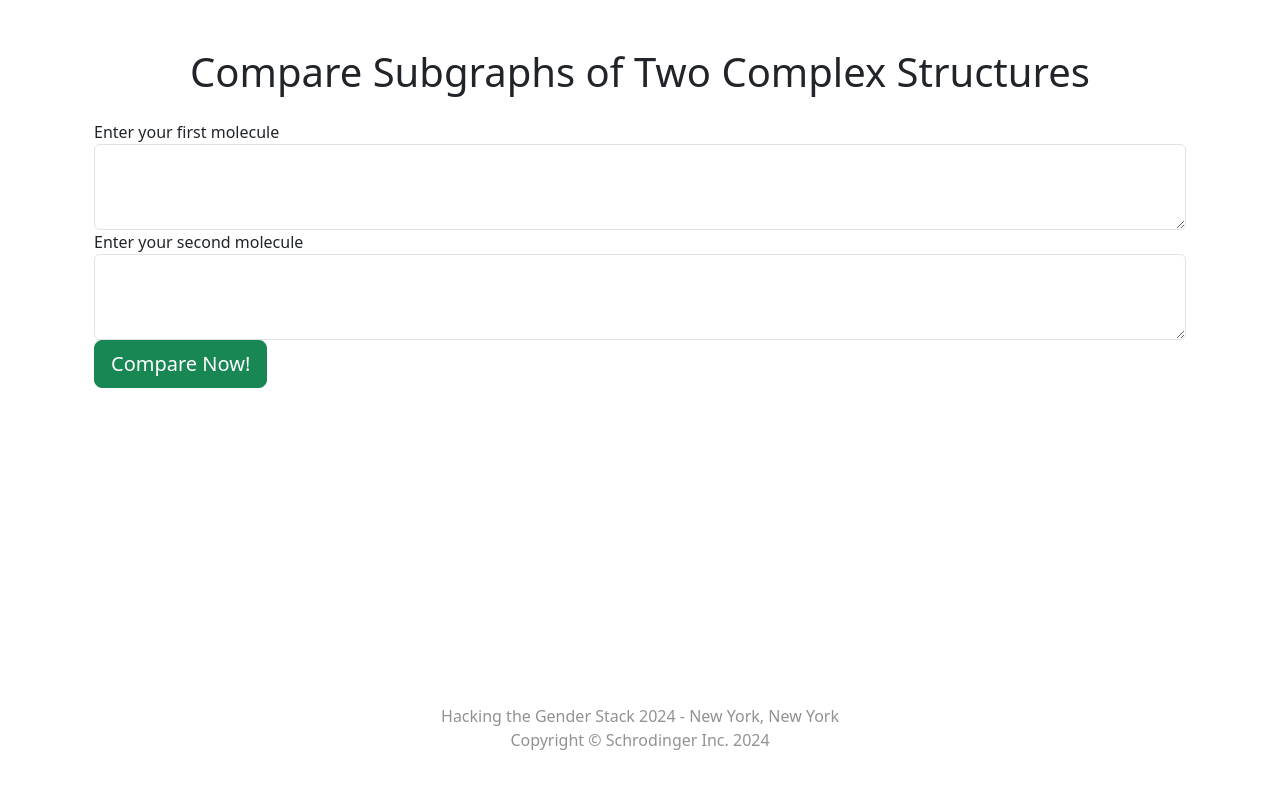
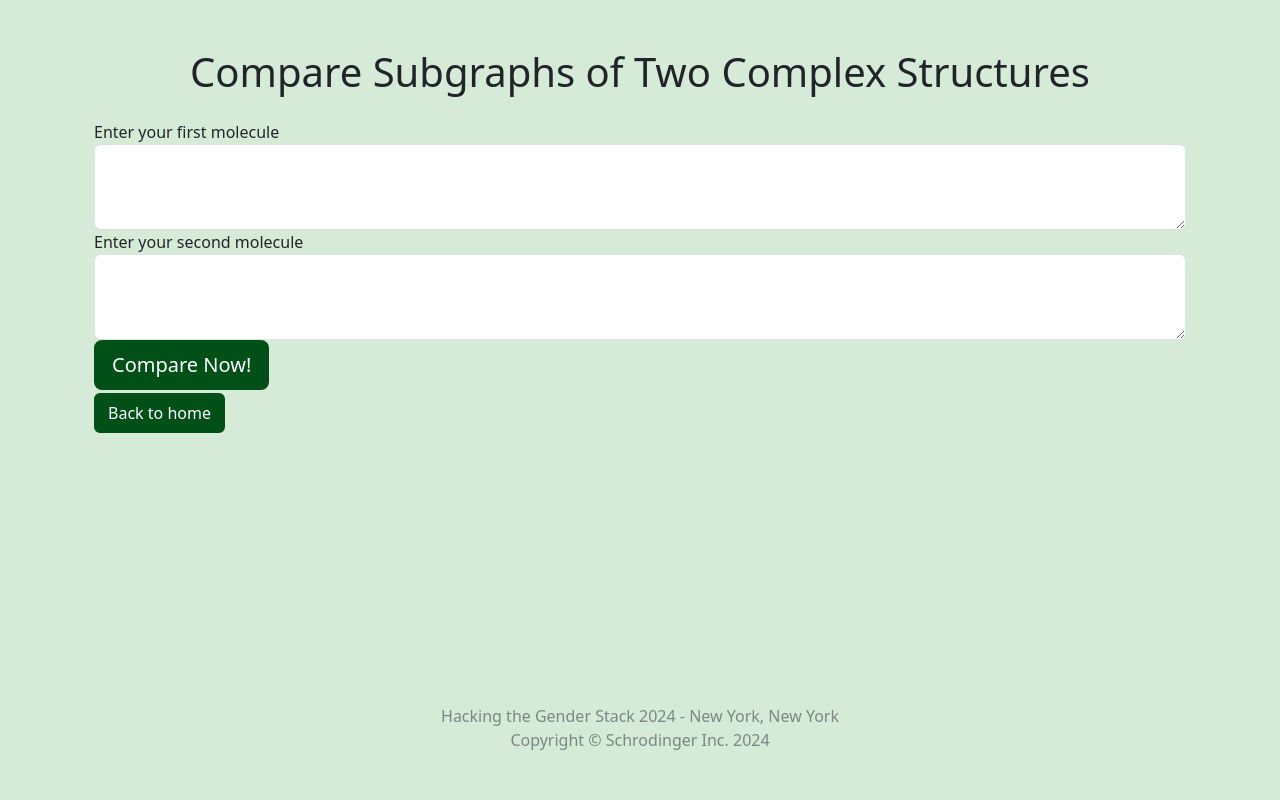
Before and after one commit to ctaphal/Relevant-Substructures, a Django app: page /collectDataTwo/ in a window 1280 px wide. Run offline with Django 4.2, Linux system fonts and the light colour scheme.

Commit message:
styling on twoMolecules pages

```diff
--- a/projectApp/templates/projectApp/twoMolecule.html
+++ b/projectApp/templates/projectApp/twoMolecule.html
@@ -1,5 +1,21 @@
 {% extends 'shared/base.html' %}
 {% block content %}
+<style>
+  body {
+    background-color: #d5ebd8;
+  }
+
+  #home {
+    margin-top: 3px;
+  }
+
+  .btn {
+    background-color: #005018;
+    color: #fff;
+    border: 2px solid #005018;
+  }
+
+</style>
   <div class="container mt-5">
     <h1 class="text-center mb-4">Compare Subgraphs of Two Complex Structures</h1>
     <form action="{% url 'twoMolecule' %}" method="post">
@@ -14,5 +30,7 @@
       </div>
       <button class="btn btn-success btn-lg btn-block" type="submit">Compare Now!</button>
     </form>
+
+    <button id="home" class="btn" type="submit" onclick="location.href='{% url 'home' %}'">Back to home</button>
   </div>
 {% endblock %}
```
Also changed, not shown: projectApp/templates/projectApp/oneMolecule.html (+0 -7 lines), projectApp/templates/projectApp/processedOne.html (+6 -2 lines), projectApp/templates/projectApp/processedTwo.html (+22 -3 lines).
